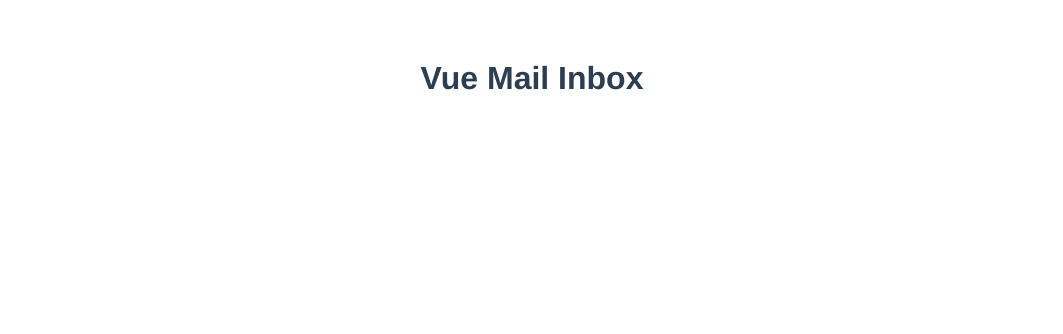
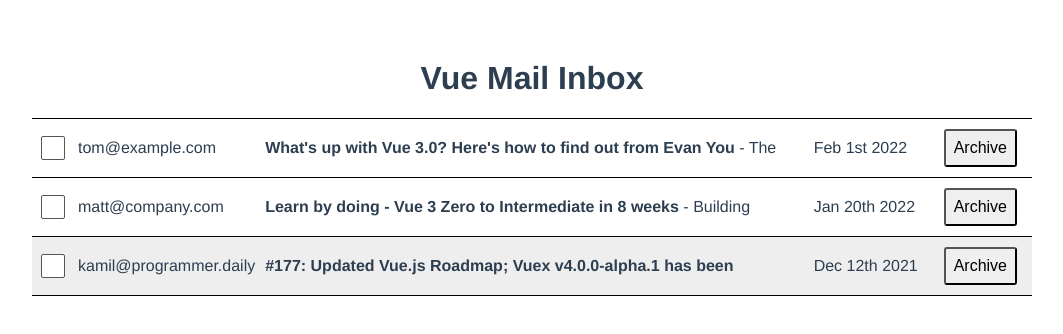
Before and after one commit to krybinski/vue3-mailbox, a Vue app: page / in a window 1280 px wide. Shown: the top 334 px of the page, without its empty margins (108-1171 px from the left). Built offline with nearby package versions, Linux system fonts and the light colour scheme.

Commit message:
Add initial table view

```diff
--- a/src/App.vue
+++ b/src/App.vue
@@ -1,13 +1,87 @@
 <template>
   <h1>Vue Mail Inbox</h1>
+  <table class="mail-table">
+    <tbody>
+      <tr
+        v-for="email in unarchivedEmails"
+        :key="email.id"
+        :class="['clickable', email.read ? 'read' : '']"
+        @click="email.read = true"
+      >
+        <td><input type="checkbox" /></td>
+        <td>{{ email.from }}</td>
+        <td>
+          <p>
+            <strong>{{ email.subject }}</strong> - {{ email.body }}
+          </p>
+        </td>
+        <td class="date">{{ format(new Date(email.sentAt), 'MMM do yyyy') }}</td>
+        <td>
+          <button @click="email.archived = true">Archive</button>
+        </td>
+      </tr>
+    </tbody>
+  </table>
 </template>
 
-<script lang="ts">
-import { defineComponent } from 'vue';
+<script>
+import { format } from 'date-fns';
 
-export default defineComponent({
+export default {
   name: 'App',
-});
+  data() {
+    return {
+      format,
+      emails: [
+        {
+          id: 1,
+          from: 'tom@example.com',
+          subject: "What's up with Vue 3.0? Here's how to find out from Evan You",
+          body: "The opening keynote of VueConf US this year was Evan You (the creator of Vue), giving his State of the Vuenion address. He walked us through the journey of getting Vue 3 from a prototype to a reality the past year. He also dove into Vue's overall growth in the community.",
+          sentAt: '2022-02-01T20:25:43',
+          archived: false,
+          read: false,
+        },
+        {
+          id: 2,
+          from: 'matt@company.com',
+          subject: 'Learn by doing - Vue 3 Zero to Intermediate in 8 weeks',
+          body: "Building projects is one of the most effective ways to learn - and _the_ most effective way _remember_ what you've learned - but it can be frustrating.\n\nThis 8-week course takes the pain out of 'learning by doing'.\n\nEach week we give you\n\n* a project that will grow your skills without overwhelming you\n* links to hand-picked resources, such as Vue Mastery videos, that share the knowledge you'll need for the project (no more useless rabbit holes)\n* answers to any and all questions you have while working\n* feedback on your completed code (so you're only learning good habits)\n\nOur instructors are standing by to answer your questions.\n\nReady to learn?",
+          sentAt: '2022-01-20T09:25:43',
+          archived: false,
+          read: false,
+        },
+        {
+          id: 3,
+          from: 'kamil@programmer.daily',
+          subject:
+            '#177: Updated Vue.js Roadmap; Vuex v4.0.0-alpha.1 has been released; Kia King Ishii join the core team; Nuxt v2.12 released; Videos from Vue.js Amsterdam 2020 are here!',
+          body: 'First of all, lets congratulate Kia King Ishii on joining the Vue.js core team! 🎉 He has been doing an incredible job building vuex-orm and will now focus on working on the next versions of Vuex.\n\nSpeaking of which – Vuex v4.0.0-alpha.1 has just been released! This is the version of Vuex that will work with Vue 3.0 but keep the familiar API you know from the current version.',
+          sentAt: '2021-12-12T10:57:12',
+          archived: false,
+          read: true,
+        },
+        {
+          id: 4,
+          from: 'martin@dev.com',
+          subject: "'Vue 3 Release Roadmap' + 6 more must-read articles from this week",
+          body: 'Newsletter Issue #161',
+          sentAt: '2021-10-24T23:12:31',
+          archived: true,
+          read: true,
+        },
+      ],
+    };
+  },
+  computed: {
+    sortedEmails() {
+      return [...this.emails].sort((e1, e2) => e1.sentAt <= e2.sentAt);
+    },
+    unarchivedEmails() {
+      return this.sortedEmails.filter((e) => !e.archived);
+    },
+  },
+};
 </script>
 
 <style>
@@ -19,4 +93,117 @@
   color: #2c3e50;
   margin-top: 60px;
 }
+
+/* Global Styles */
+button {
+  font-size: 16px;
+  padding: 8px;
+  border-radius: 3px;
+  margin: 5px 10px 5px 0px;
+  cursor: pointer;
+}
+button:disabled {
+  cursor: auto;
+}
+button.selected {
+  cursor: auto;
+  color: black;
+  border-color: black;
+  border-width: 2px;
+}
+.clickable {
+  cursor: pointer;
+}
+input[type='checkbox'] {
+  -webkit-appearance: none;
+  cursor: pointer;
+  width: 24px;
+  height: 24px;
+  background: white;
+  border-radius: 2px;
+  border: 1px solid #555;
+  position: relative;
+  vertical-align: middle;
+  padding: 10px;
+}
+input[type='checkbox'].partial-check {
+  background: #abc;
+}
+input[type='checkbox']:checked {
+  background: #679;
+}
+.mb-0 {
+  margin-bottom: 0;
+}
+/* Modal */
+.modal,
+.overlay {
+  width: 100%;
+  height: 100%;
+  position: fixed;
+  left: 0;
+  top: 0;
+}
+.overlay {
+  opacity: 0.5;
+  background-color: black;
+}
+.modal-card {
+  position: relative;
+  max-width: 80%;
+  margin: auto;
+  margin-top: 30px;
+  padding: 20px;
+  background-color: white;
+  min-height: 500px;
+  z-index: 10;
+  opacity: 1;
+}
+/* Email Modal */
+.email-display {
+  text-align: left;
+}
+/* Mail Table */
+.mail-table {
+  max-width: 1000px;
+  margin: auto;
+  border-collapse: collapse;
+}
+.mail-table tr.read {
+  background-color: #eee;
+}
+.mail-table tr {
+  height: 40px;
+}
+.mail-table td {
+  border-bottom: 1px solid black;
+  padding: 5px;
+  text-align: left;
+}
+.mail-table tr:first-of-type td {
+  border-top: 1px solid black;
+}
+.mail-table td p {
+  max-height: 1.2em;
+  overflow-y: hidden;
+  margin: 0;
+}
+.mail-table td.date {
+  width: 120px;
+}
+/* Bulk Action Bar */
+.bulk-action-bar {
+  width: 100%;
+  max-width: 1000px;
+  margin: auto;
+  text-align: left;
+  padding-bottom: 8px;
+}
+.bulk-action-bar input {
+  margin: 5px;
+}
+.bulk-action-bar .checkbox {
+  margin-right: 6px;
+  margin-left: 3px;
+}
 </style>
```
